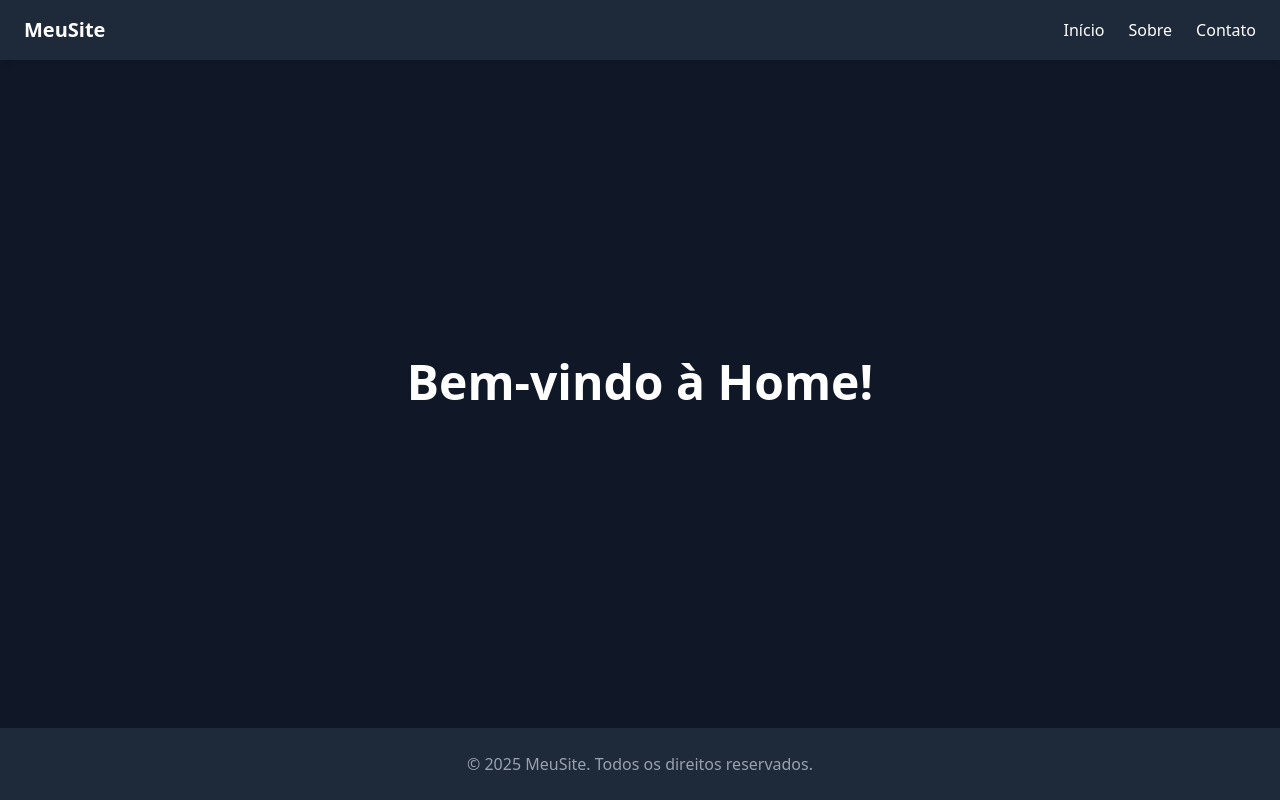
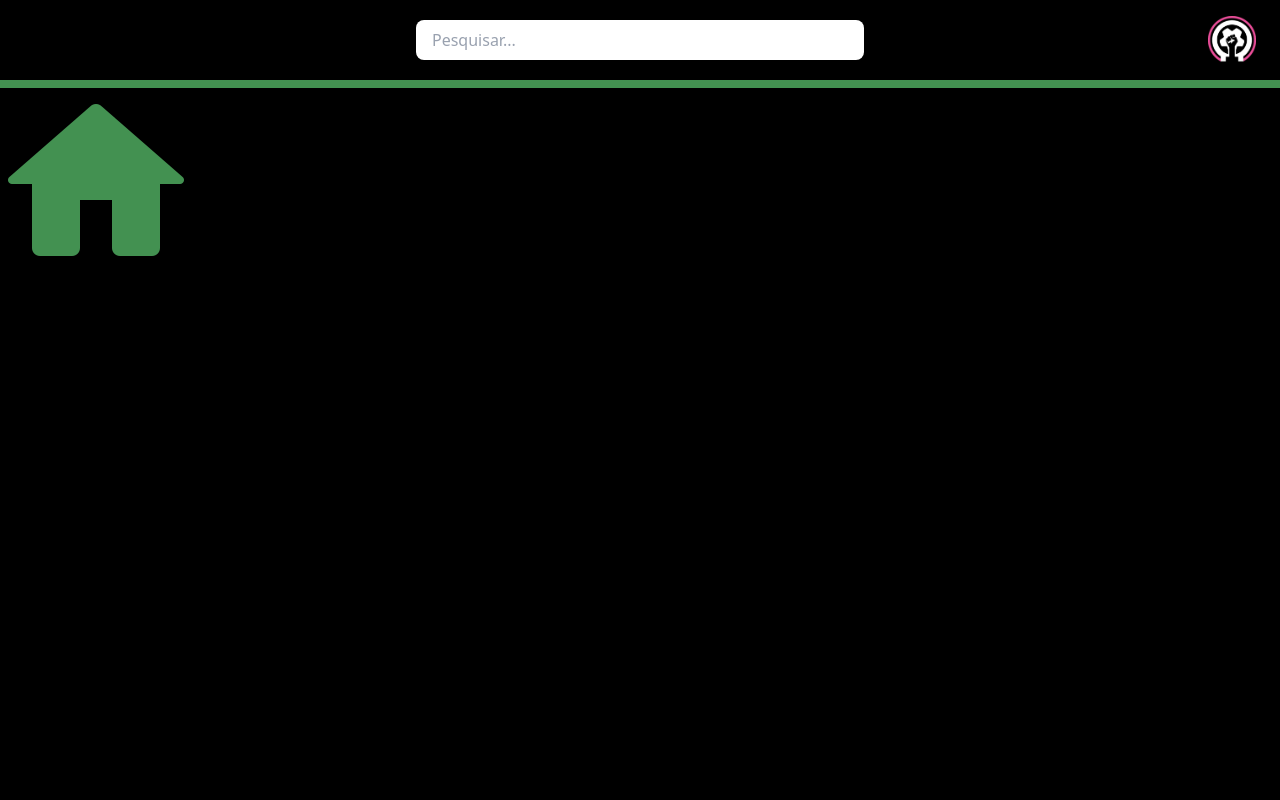
Before and after one commit to herqoliveira/Challenger---FIAP, a React (Vite) app in the folder PassaBola/: page / in a window 1280 px wide. Built offline with nearby package versions, Linux system fonts and the light colour scheme.

Commit message:
Adicionando header

```diff
--- a/PassaBola/src/pages/home/Home.tsx
+++ b/PassaBola/src/pages/home/Home.tsx
@@ -1,42 +1,39 @@
-// src/pages/home/Home.tsx
+import logo from "../../imgs/logopassabola.png";
+import casa from "../../imgs/home.png";
 
 export default function Home() {
     return (
-    <div className="min-h-screen flex flex-col bg-gray-900 text-white">
-      {/* HEADER */}
-      <header className="w-full bg-gray-800 shadow-md">
+    <div className="min-h-screen flex flex-col bg-black text-white">
+        <header className="w-full shadow-md">
             <div className="max-w-7xl mx-auto flex items-center justify-between px-6 py-4">
-          {/* Logo */}
-          <h1 className="text-xl font-bold">MeuSite</h1>
 
-          {/* Menu */}
-          <nav className="space-x-6 hidden md:flex">
-            <a href="#" className="hover:text-gray-300 transition">
-              Início
-            </a>
-            <a href="#" className="hover:text-gray-300 transition">
-              Sobre
-            </a>
-            <a href="#" className="hover:text-gray-300 transition">
-              Contato
-            </a>
-          </nav>
+                <div className="w-12" />
+
+                <div className="flex-grow max-w-md mx-6">
+                    <input
+                    type="text"
+                    placeholder="Pesquisar..."
+                    className="w-full px-4 py-2 rounded-lg bg-white text-black placeholder-gray-400"
+                    />
                 </div>
+
+                <img
+                    src={logo}
+                    alt="Logo"
+                    className="h-12 w-12 object-contain"
+                />
+
+            </div>
+            <div className="w-full h-1 bg-[#439151]"></div>
         </header>
 
-      {/* CONTEÚDO CENTRAL */}
-      <main className="flex-grow flex items-center justify-center px-6">
-        <h2 className="text-3xl md:text-5xl font-bold text-center">
-          Bem-vindo à Home!
-        </h2>
-      </main>
-
-      {/* FOOTER */}
-      <footer className="w-full bg-gray-800 py-6 mt-6">
-        <div className="max-w-7xl mx-auto px-6 text-center text-gray-400">
-          <p>© {new Date().getFullYear()} MeuSite. Todos os direitos reservados.</p>
+        <footer>
+            <div className="w-full h-1 bg-[#439151]"></div>
+            <div className="flex gap-5">
+                <img src={casa} alt="" />
             </div>
         </footer>
+
     </div>
     );
 }
```
Also changed, not shown: PassaBola/src/imgs/home.png (added), PassaBola/src/imgs/logopassabola.png (added). Lines whose indentation alone changed are shown as unchanged.
